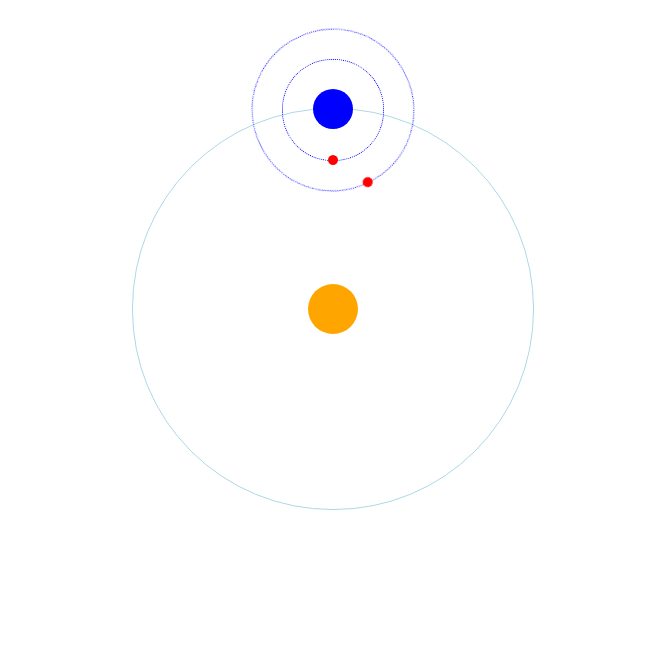
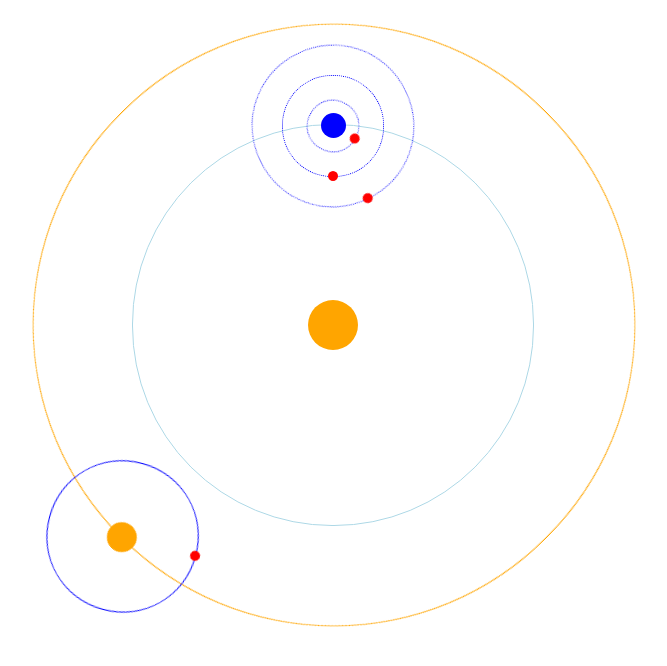
Before and after one commit to Nilos/css_animated_galaxy, a website: page index.html in a window 1280 px wide. Shown: the whole page, without its empty margins (307-974 px from the left). Drawn offline with nearby package versions, Linux system fonts and the light colour scheme; files that its build step writes are made by us from their sources.

Commit message:
use less mixins. more planets/orbits.

```diff
--- a/index.html
+++ b/index.html
@@ -4,13 +4,24 @@
 </head>
 <body>
     <div class="galaxy">
-        <div class="moonOrbit">
-            <div class="moon"></div>
+        <div class="earthOrbit">
+            <div class="moonOrbit">
+                <div class="moon"></div>
+            </div>
+            <div class="secondMoonOrbit">
+                <div class="secondMoon"></div>
+            </div>
+            <div class="thirdMoonOrbit">
+                <div class="thirdMoon"></div>
+            </div>
+            <div class="earth"></div>
         </div>
-        <div class="secondMoonOrbit">
-            <div class="secondMoon"></div>
+        <div class="marsOrbit">
+            <div class="mars"></div>
+            <div class="marsMoonOrbit">
+                <div class="marsMoon"></div>
+            </div>
         </div>
-        <div class="earth"></div>
         <div class="sun"></div>
     </div>
 </body>
--- a/less/style.less
+++ b/less/style.less
@@ -1,14 +1,52 @@
+html, body { overflow: hidden; height: 100% }
+body { margin:0; padding:0; }
+
+.orbit (@width, @rotateDuration, @center: false) {
+    width: @width;
+    height: @width;
+    border-radius: @width/2;
+    border: 1px solid black;
+
+    position: absolute;
+
+    margin: 0 auto;
+    top: -1 * @width/2;
+
+    right: 0px;
+    left: 0px;
+
+    .centerOrbit(@center);
+
+    border: 1px dotted blue;
+
+    -webkit-animation: rotate @rotateDuration linear 0s infinite;
+}
+
+.centerOrbit (@center) when (@center = true) {
+    margin: auto;
+    top: 0px;
+    bottom: 0px;
+}
+
+.planet (@width, @color) {
+    width: @width;
+    height: @width;
+    border-radius: @width/2;
+    background-color: @color;
+
+    position: absolute;
+    margin: 0 auto;
+    top: -1 * @width/2;
+    right: 0px;
+    left: 0px;
+}
+
 .galaxy {
-    border: 1px solid lightblue;
-    width: 400px;
-    height: 400px;
-    border-radius: 200px;
+    width: 600px;
+    height: 600px;
     position: relative;
-    transition: 1s all;
     margin: auto;
-    top: 100px;
-
-    -webkit-animation: mymove 5s linear 0s infinite;
+    top: 25px;
 }
 .sun {
     background-color: orange;
@@ -22,81 +60,29 @@
     margin: auto;
     position: absolute;
 }
-.galaxy:hover {
-    width: 400px;
-    height: 400px;
-    border-radius: 200px;
-}
-.moonOrbit {
-    width: 100px;
-    height: 100px;
-    border-radius: 50px;
-    border: 1px dotted blue;
 
-    position: absolute;
-    margin: 0 auto;
-    top: -50px;
-    right: 0px;
-    left: 0px;
-
-    -webkit-animation: mymove 2s linear 0s infinite;
-}
-.secondMoonOrbit {
-    width: 160px;
-    height: 160px;
-    border-radius: 80px;
-    border: 1px dotted blue;
-
-    position: absolute;
-    margin: 0 auto;
-    top: -80px;
-    right: 0px;
-    left: 0px;
-
-    -webkit-animation: mymove 3.5s linear 0s infinite;
-}
-.earth {
-    width: 40px;
-    height: 40px;
-    border-radius: 20px;
-    background-color: blue;
-
-    position: absolute;
-    margin: 0 auto;
-    top: -20px;
-    right: 0px;
-    left: 0px;
+.earthOrbit {
+    .orbit(400px, 5s, true);
+    border: 1px solid lightblue;
 }
 
-.secondMoon {
-    width: 10px;
-    height: 10px;
-    border-radius: 5px;
+.moonOrbit { .orbit(100px, 2s); }
+.secondMoonOrbit { .orbit(160px, 3.5s); }
+.thirdMoonOrbit { .orbit(50px, 1.5s); }
 
-    background-color: red;
+.moon { .planet(10px, red) }
+.secondMoon { .planet(10px, red) }
+.thirdMoon { .planet(10px, red) }
 
-    position: absolute;
-    margin: 0 auto;
-    top: -5px;
-    right: 0px;
-    left: 0px;
+.earth { .planet(25px, blue) }
+
+.marsOrbit { .orbit(600px, 8s, true); border: 1px solid orange; }
+.mars { .planet(30px, orange); }
+
+.marsMoon { .planet(10px, red); }
+.marsMoonOrbit { .orbit(150px, 3s); border: 1px solid blue; }
+
+@-webkit-keyframes rotate {
+    from { transform: rotate(0deg); }
+    to { transform: rotate(360deg); }
 }
-
-.moon {
-    width: 10px;
-    height: 10px;
-    border-radius: 5px;
-
-    background-color: red;
-
-    position: absolute;
-    margin: 0 auto;
-    top: -5px;
-    right: 0px;
-    left: 0px;
-}
-
-@-webkit-keyframes mymove {
-    0% { transform: rotate(0deg); }
-    100% { transform: rotate(360deg); }
-}
```
